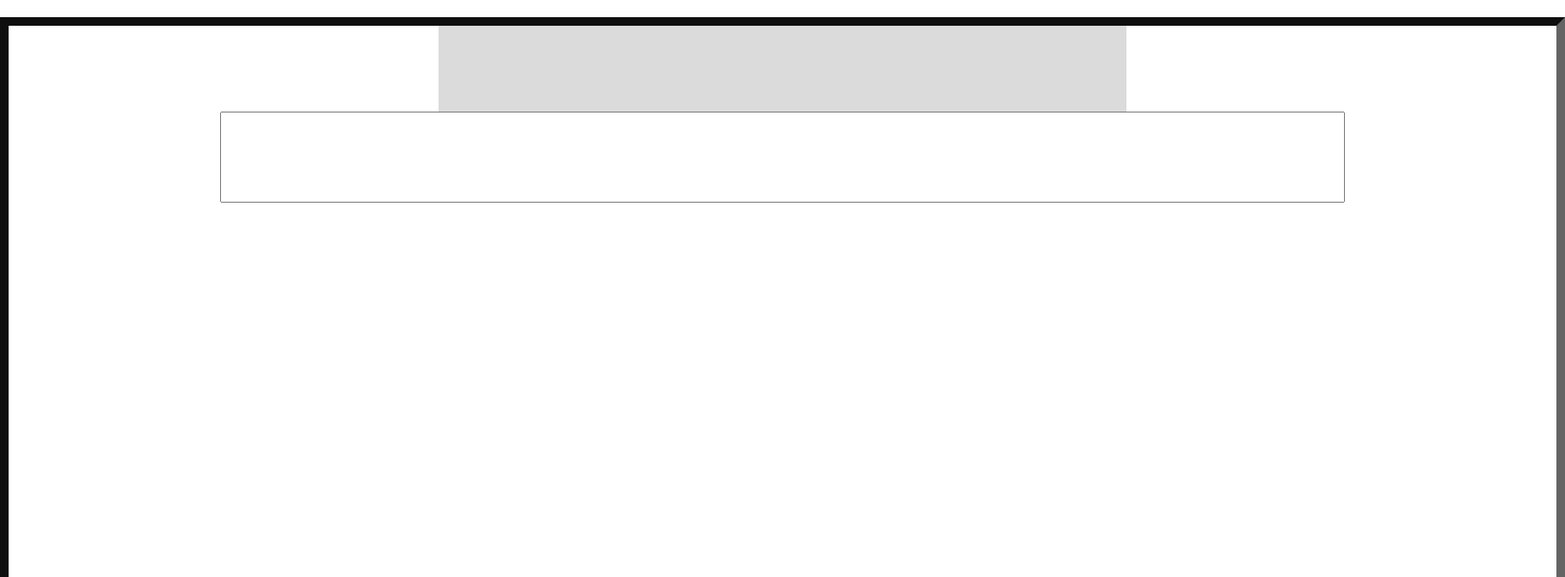
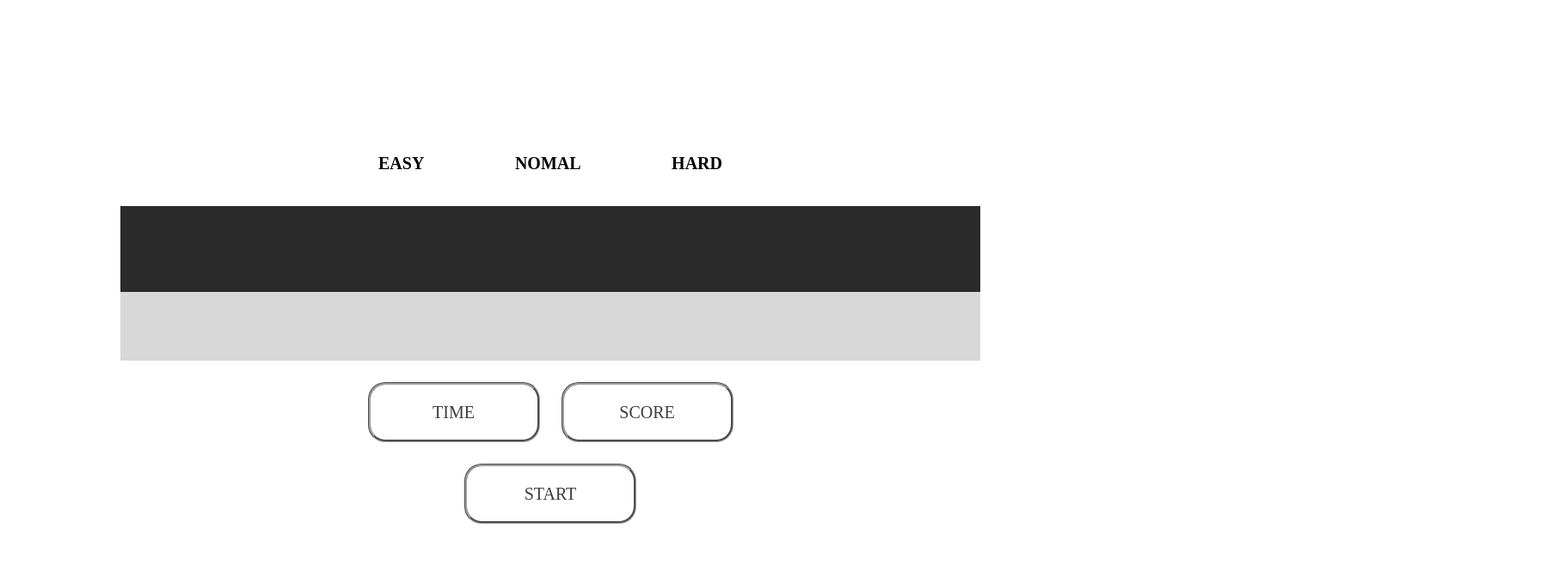
Before and after one commit to myeongin0926/typing, a plain HTML site: page index.html in a window 1280 px wide. Shown: the top 672 px of the page at 86% size, 1820 px wide, since content can reach past the window. Drawn offline with nearby package versions, Linux system fonts and the light colour scheme.

Commit message:
build gameStart

```diff
--- a/index.html
+++ b/index.html
@@ -13,9 +13,21 @@
     <title>타자연습</title>
   </head>
   <body>
+    <header></header>
     <main>
+      <div class="level">
+        <span>EASY</span>
+        <span>NOMAL</span>
+        <span>HARD</span>
+      </div>
       <div class="typing"></div>
       <input class="area" type="text" />
+
+      <div class="btns">
+        <div class="time">TIME</div>
+        <div class="score">SCORE</div>
+        <div class="start">START</div>
+      </div>
     </main>
   </body>
 </html>
--- a/main.css
+++ b/main.css
@@ -1,23 +1,80 @@
-main {
-  width: 1800px;
-  height: 900px;
-  background-color: rgb(255, 255, 255);
-  margin: 20px auto;
-  border: 10px inset rgb(100, 100, 100);
+* {
+  box-sizing: border-box;
+}
+body {
+  -webkit-user-select: none;
+  -moz-user-select: none;
+  -ms-user-select: none;
+  user-select: none;
+}
+
+main .level {
+  width: 400px;
+  height: 80px;
+  margin: 150px auto 10px;
+  display: flex;
+  justify-content: space-between;
+  font-size: 20px;
+  align-items: center;
+  font-weight: 600;
 }
 
 main .typing {
-  width: 800px;
+  width: 1000px;
   height: 100px;
-  background-color: rgb(219, 219, 219);
-  margin: 0 auto;
+  background-color: rgb(43, 43, 43);
+  margin: 10px auto 0;
   line-height: 100px;
   text-align: center;
+  font-size: 25px;
+  font-style: italic;
+  color: white;
 }
 main input {
-  width: 1300px;
-  height: 100px;
+  width: 1000px;
+  height: 80px;
   margin: 0 auto;
   display: block;
   text-align: center;
+  font-size: 25px;
+  outline: none;
+  background-color: rgb(216, 216, 216);
+  border: none;
 }
+
+main .btns {
+  display: flex;
+  width: 500px;
+  flex-wrap: wrap;
+  gap: 25px;
+  margin: 25px auto;
+  justify-content: center;
+}
+
+main .score,
+main .time,
+main .start {
+  width: 200px;
+  height: 70px;
+  display: flex;
+  justify-content: center;
+  align-items: center;
+  border: 3px groove rgb(160, 160, 160);
+  background-color: rgb(255, 255, 255);
+  font-size: 20px;
+  font-weight: 500;
+  border-radius: 20px;
+  transition: 0.3s;
+  color: rgb(61, 61, 61);
+}
+main .start:hover {
+  background-color: rgb(0, 0, 0);
+  color: white;
+  border: 3px solid white;
+  cursor: pointer;
+}
+
+main .start.ing {
+  opacity: 0;
+  visibility: hidden;
+}
--- a/main.js
+++ b/main.js
@@ -1,5 +1,9 @@
 const typing_view = document.querySelector(".typing");
 const typing_area = document.querySelector(".area");
+
+const timeEl = document.querySelector(".time");
+const scoreEl = document.querySelector(".score");
+const startEl = document.querySelector(".start");
 
 const text_Content = [
   "삶이 있는 한 희망은 있다.",
@@ -28,18 +32,56 @@ const text_Content = [
   "자신감 있는 표정을 지으면 자신감이 생긴다.",
 ];
 
-typing_view.addEventListener("click", () => {
-  randomNumber = Math.floor(Math.random(1) * text_Content.length);
-  console.log(randomNumber);
-  typing_view.textContent = text_Content[randomNumber];
+let time = 15;
+let score = 0;
+let interval;
+
+startEl.addEventListener("click", () => {
+  gameStart();
+  startEl.classList.add("ing");
+  startTimer();
 });
 
 typing_area.addEventListener("keyup", () => {
   if (typing_view.textContent.length <= event.target.value.length) {
-    if (typing_view.textContent == event.target.value) {
-      console.log(100);
-    } else {
-      console.log(0);
+    if (event.code === "Enter" || event.code == "Space") {
+      if (typing_area.value == typing_view.textContent) {
+        score += 1;
+        scoreEl.textContent = `${score} 점`;
+        time += 10;
+        gameStart();
+      }
     }
   }
 });
+
+function gameStart() {
+  randomNumber = Math.floor(Math.random(1) * text_Content.length);
+  typing_view.textContent = text_Content[randomNumber];
+  typing_area.setAttribute("maxlength", typing_view.textContent.length);
+  typing_area.value = "";
+  typing_area.focus();
+}
+
+function gameReset() {
+  typing_view.textContent = "";
+  typing_area.value = "";
+  scoreEl.textContent = "SCORE";
+  score = 0;
+}
+
+function startTimer() {
+  interval = setInterval(timer, 100);
+}
+
+function timer() {
+  time -= 0.1;
+  timeEl.textContent = time.toFixed(1);
+  if (time <= 0) {
+    clearInterval(interval);
+    timeEl.textContent = "TIME OUT!";
+    startEl.classList.remove("ing");
+    gameReset();
+    time = 15;
+  }
+}
```
Also changed, not shown: 1 other file.
